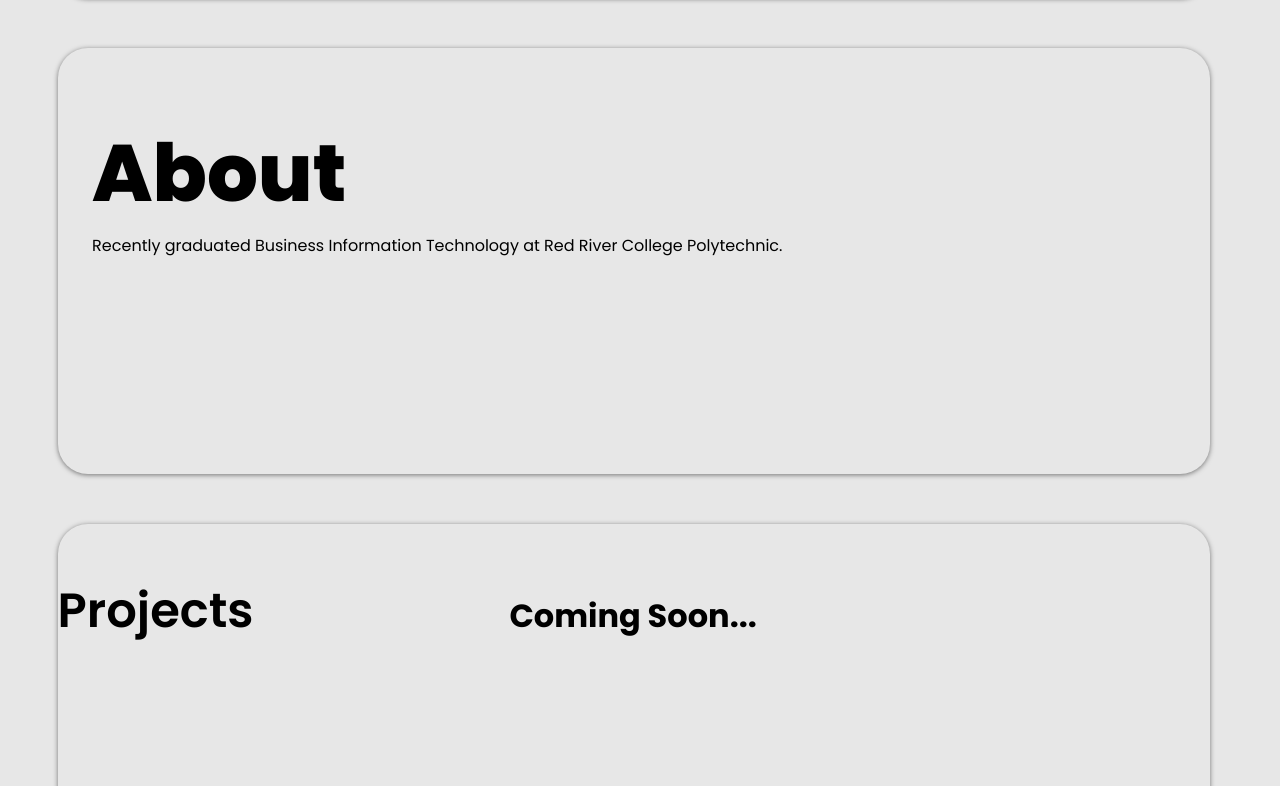
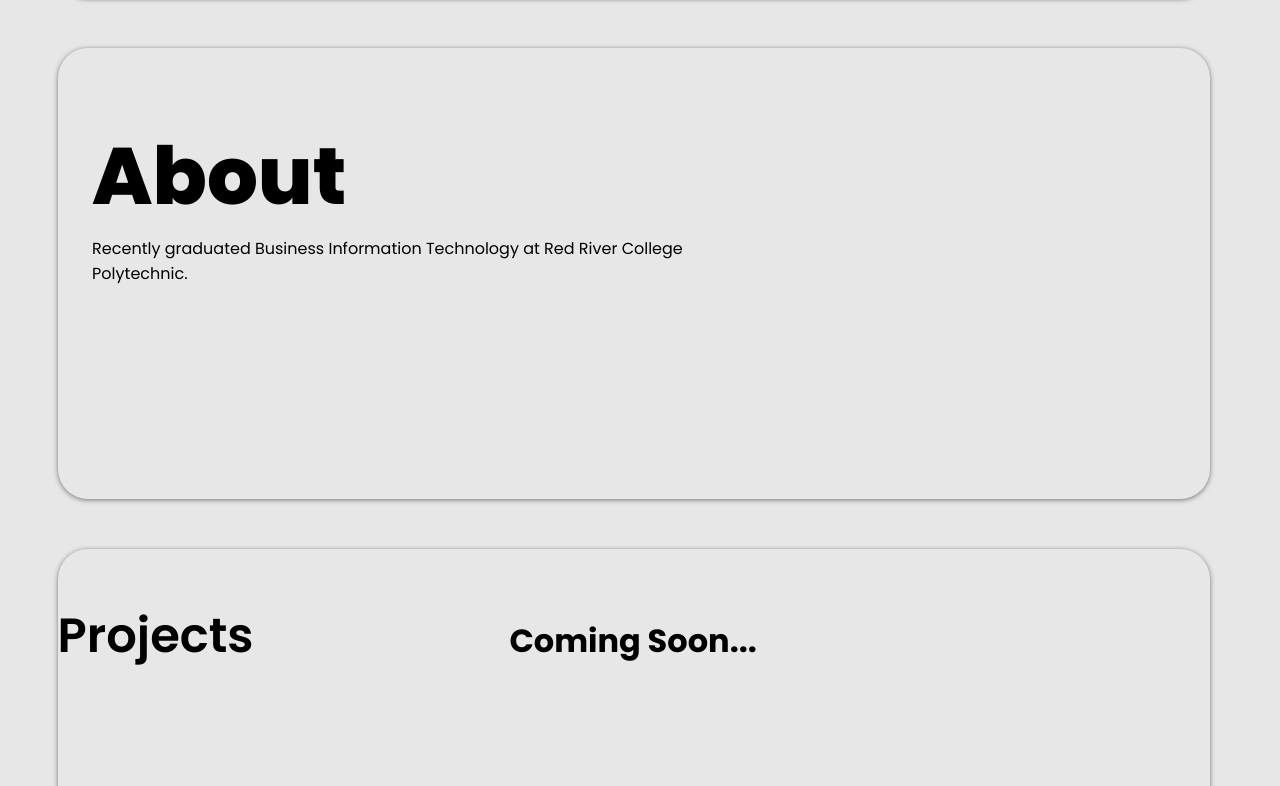
Before and after one commit to rj-devnation/react_portfolio, a React (Create React App) app: page / in a window 1280 px wide. Shown: the part 734-1520 px from the top of the page. Built offline with nearby package versions, Linux system fonts and the light colour scheme.

Commit message:
Fix overflow of about content.

```diff
--- a/src/components/Navbar/Navbar.css
+++ b/src/components/Navbar/Navbar.css
@@ -40,7 +40,7 @@ li {
 /* Light Mode Styles */
 .light, .light .menu a, .light .nav-link, .light .menu {
     color: #464646;
-    /* background-color: #a8a8a8; */
+    background-color: #e7e7e7;
 }
 
 /* Dark Mode Styles */
@@ -59,6 +59,8 @@ li {
 
 .menu {
     display: flex;
+    position: relative;
+    bottom: 1%;
     margin: auto 15px auto;
 }
 
@@ -159,7 +161,7 @@ input:checked + .slider:before {
     } */
 }
 
-@media only screen and (max-width: 1510px) {
+@media only screen and (max-width: 1300px) {
     .logo {
         position: static;
     }
--- a/src/pages/Home/Home.css
+++ b/src/pages/Home/Home.css
@@ -22,7 +22,6 @@ body {
 .heading {
     font-family: 'Poppins Extra Bold';
     font-size: 5em;
-    margin: 0px;
 }
 
 .lastname {
@@ -42,6 +41,7 @@ body {
 }
 
 .container-content {
+    margin-right: 8%;
     position: relative;
     top: 10%;
     left: 5%;
```
